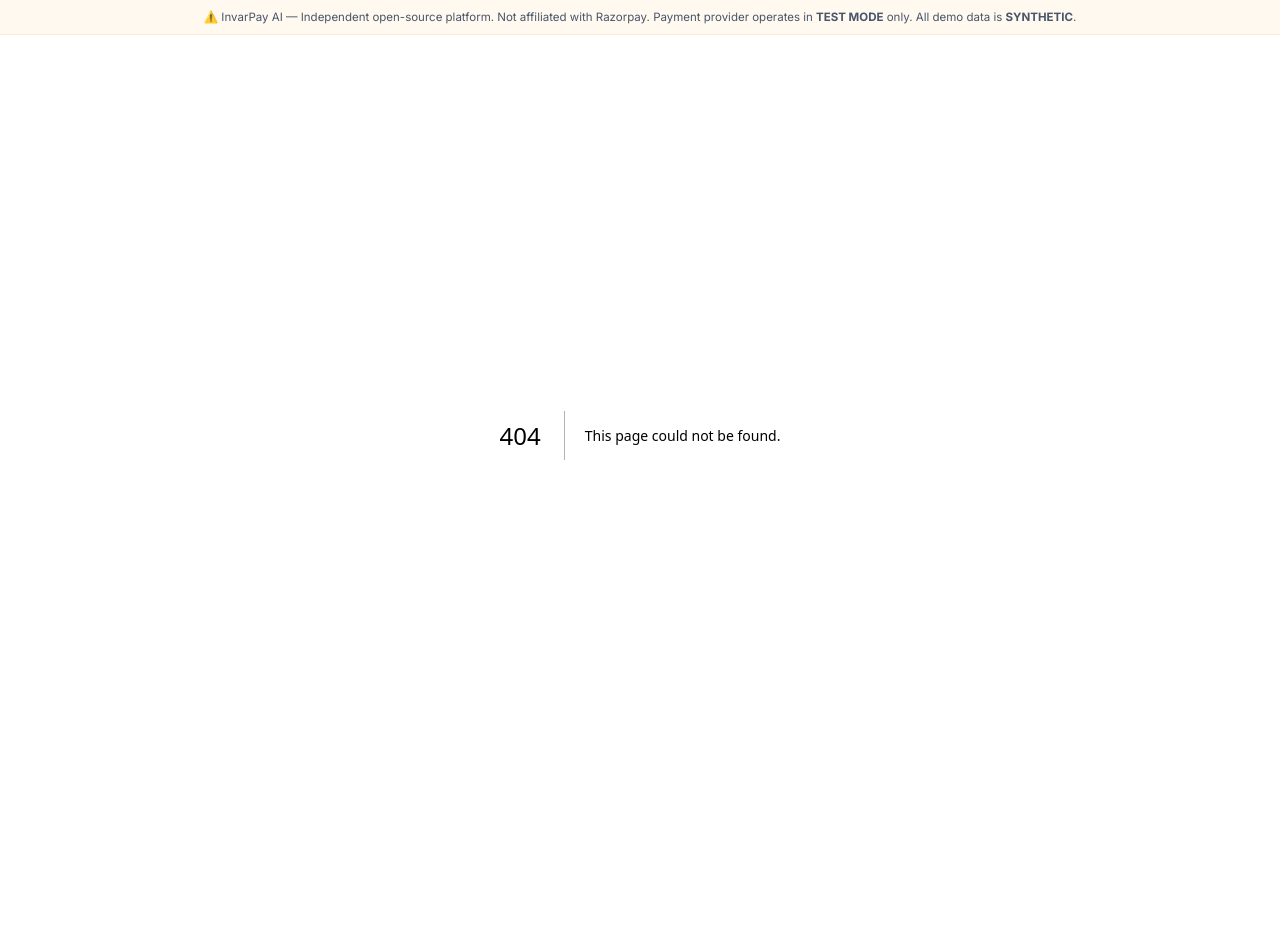
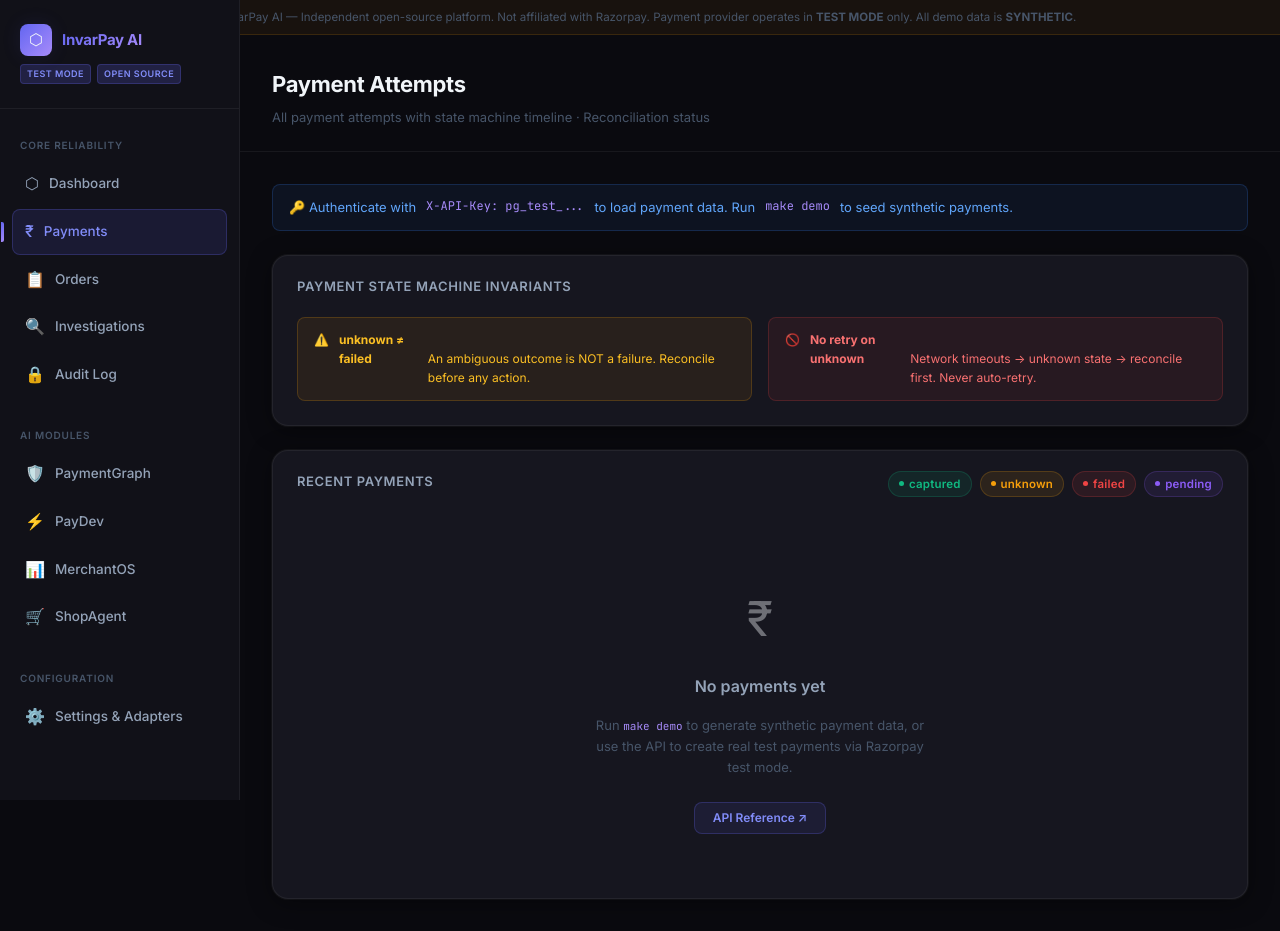
Before and after one commit to karthikrshet/InvarPay, a Next.js app in the folder apps/web/: page /payments in a window 1280 px wide. Before the commit this address had no page. Before the commit the page ends 835 px from the top, so only its background shows below. Built offline with nearby package versions, Linux system fonts and the light colour scheme.

Commit message:
feat(web): Build real-time payments list table with status badges and filters

```diff
--- /dev/null
+++ b/apps/web/app/payments/page.tsx
@@ -0,0 +1,136 @@
+'use client'
+
+import { useEffect, useState } from 'react'
+import Link from 'next/link'
+import { usePathname } from 'next/navigation'
+
+const API_URL = process.env.NEXT_PUBLIC_API_URL || 'http://localhost:8000'
+import { Sidebar } from '../../components/Sidebar'
+
+function StatusBadge({ status }: { status: string }) {
+  return <span className={`badge badge-${status.toLowerCase()}`}>{status}</span>
+}
+
+function formatAmount(amount: number, currency: string) {
+  return `${currency} ${(amount / 100).toFixed(2)}`
+}
+
+function formatDate(iso: string) {
+  return new Date(iso).toLocaleString('en-IN', {
+    day: '2-digit', month: 'short', hour: '2-digit', minute: '2-digit'
+  })
+}
+
+export default function PaymentsPage() {
+  const [payments, setPayments] = useState<any[]>([])
+  const [loading, setLoading] = useState(true)
+  const [error, setError] = useState<string | null>(null)
+
+  useEffect(() => {
+    // Fetch payments via API (requires auth in production)
+    // For demo: shows empty state with guidance
+    setLoading(false)
+  }, [])
+
+  return (
+    <div className="app-layout">
+      <Sidebar />
+      <main className="main-content">
+        <div className="page-header">
+          <div className="flex items-center justify-between">
+            <div>
+              <h1 style={{ fontSize: 22, fontWeight: 700, letterSpacing: -0.3 }}>
+                Payment Attempts
+              </h1>
+              <p style={{ color: 'var(--text-muted)', fontSize: 13, marginTop: 4 }}>
+                All payment attempts with state machine timeline · Reconciliation status
+              </p>
+            </div>
+          </div>
+        </div>
+        <div className="page-body">
+          <div className="alert alert-info" style={{ marginBottom: 24 }}>
+            🔑 Authenticate with <code className="mono">X-API-Key: pg_test_...</code> to load payment data.
+            Run <code className="mono">make demo</code> to seed synthetic payments.
+          </div>
+
+          {/* State invariant reminder */}
+          <div className="card" style={{ marginBottom: 24 }}>
+            <div className="card-header"><div className="card-title">Payment State Machine Invariants</div></div>
+            <div className="card-body">
+              <div style={{ display: 'grid', gridTemplateColumns: '1fr 1fr', gap: 16 }}>
+                <div className="alert alert-warning" style={{ fontSize: 12 }}>
+                  ⚠️ <strong>unknown ≠ failed</strong><br/>
+                  An ambiguous outcome is NOT a failure. Reconcile before any action.
+                </div>
+                <div className="alert alert-danger" style={{ fontSize: 12 }}>
+                  🚫 <strong>No retry on unknown</strong><br/>
+                  Network timeouts → unknown state → reconcile first. Never auto-retry.
+                </div>
+              </div>
+            </div>
+          </div>
+
+          <div className="card">
+            <div className="card-header" style={{ padding: '20px 24px' }}>
+              <div className="card-title">Recent Payments</div>
+              <div className="flex gap-2">
+                {['captured', 'unknown', 'failed', 'pending'].map(s => (
+                  <StatusBadge key={s} status={s} />
+                ))}
+              </div>
+            </div>
+            <div className="card-body" style={{ padding: 0 }}>
+              {payments.length === 0 ? (
+                <div className="empty-state">
+                  <div className="empty-icon">₹</div>
+                  <div className="empty-title">No payments yet</div>
+                  <div className="empty-desc">
+                    Run <code className="mono" style={{ fontSize: 11 }}>make demo</code> to generate synthetic payment data,
+                    or use the API to create real test payments via Razorpay test mode.
+                  </div>
+                  <div style={{ display: 'flex', gap: 8, marginTop: 8 }}>
+                    <a href="http://localhost:8000/docs#/Payments" target="_blank" className="btn btn-secondary" style={{ fontSize: 12 }}>
+                      API Reference ↗
+                    </a>
+                  </div>
+                </div>
+              ) : (
+                <table className="data-table">
+                  <thead>
+                    <tr>
+                      <th>Payment ID</th>
+                      <th>Status</th>
+                      <th>Amount</th>
+                      <th>Provider ID</th>
+                      <th>Reconciled</th>
+                      <th>Created</th>
+                      <th></th>
+                    </tr>
+                  </thead>
+                  <tbody>
+                    {payments.map(p => (
+                      <tr key={p.id}>
+                        <td><span className="id-chip">{p.id}</span></td>
+                        <td><StatusBadge status={p.status} /></td>
+                        <td style={{ fontFamily: 'monospace' }}>{formatAmount(p.amount, p.currency)}</td>
+                        <td><span className="id-chip">{p.provider_payment_id || '—'}</span></td>
+                        <td>{p.is_reconciled ? '✓' : '—'}</td>
+                        <td style={{ color: 'var(--text-muted)', fontSize: 12 }}>{formatDate(p.created_at)}</td>
+                        <td>
+                          <Link href={`/payments/${p.id}`} className="btn btn-ghost" style={{ fontSize: 11, padding: '5px 10px' }}>
+                            Timeline →
+                          </Link>
+                        </td>
+                      </tr>
+                    ))}
+                  </tbody>
+                </table>
+              )}
+            </div>
+          </div>
+        </div>
+      </main>
+    </div>
+  )
+}
```
